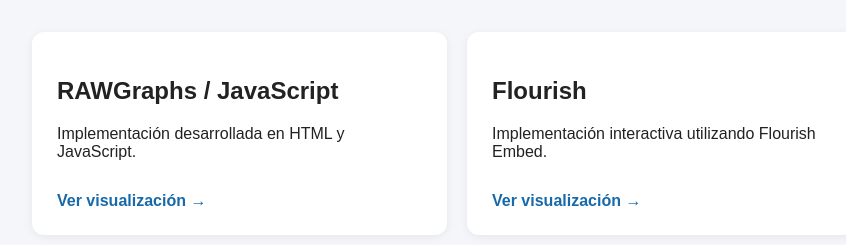
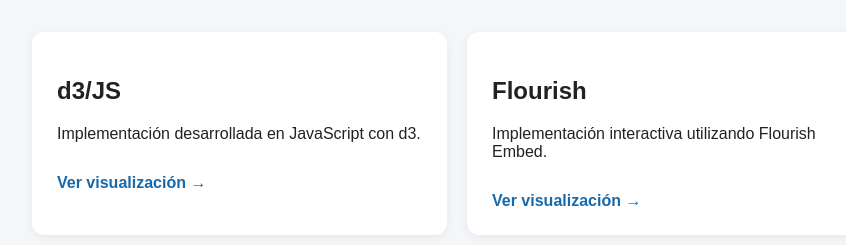
Before and after one commit to FedeBeraldo/infovis, a plain HTML site: page index.html in a window 1280 px wide. Shown: the part 145-390 px from the top of the page, without its empty margins (183-1029 px from the left). Drawn offline with Linux system fonts and the light colour scheme.

Commit message:
Update index.html

```diff
--- a/index.html
+++ b/index.html
@@ -63,8 +63,8 @@
         <section class="versions">
 
             <article class="card">
-                <h2>RAWGraphs / JavaScript</h2>
-                <p>Implementación desarrollada en HTML y JavaScript.</p>
+                <h2>d3/JS</h2>
+                <p>Implementación desarrollada en JavaScript con d3.</p>
                 <a href="infovis-chat/visualizations/streamgraph/sg_JS.html">
                     Ver visualización →
                 </a>
```
